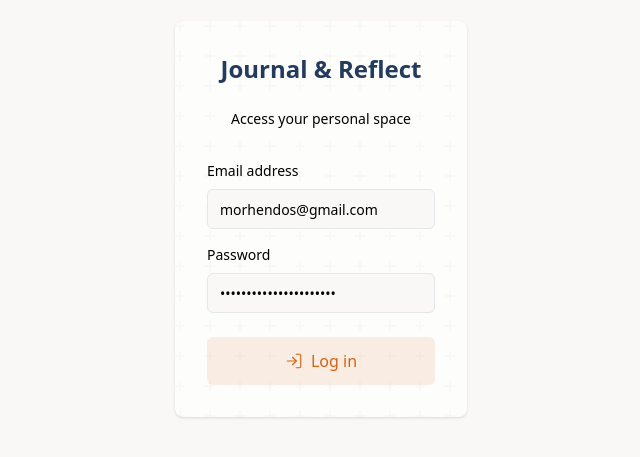
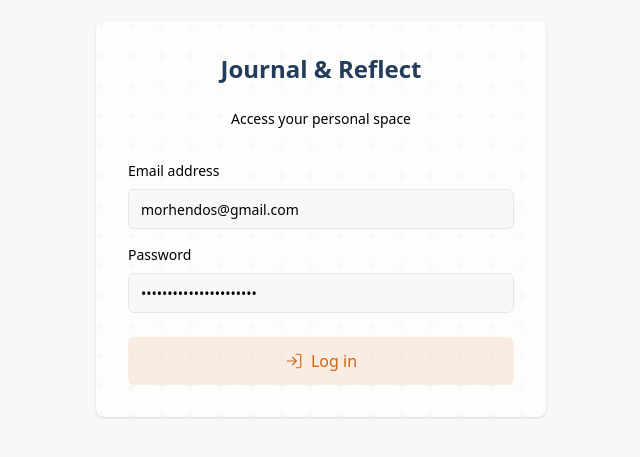
Before and after one commit to morhendos/quick-journal-app, a Next.js app: page /login in a window 1280 px wide. Shown: the part 181-638 px from the top of the page, without its empty margins (319-959 px from the left). Built offline with nearby package versions, Linux system fonts and the light colour scheme; no server answers.

Commit message:
feat: add min-width to login container

```diff
--- a/src/app/login/page.tsx
+++ b/src/app/login/page.tsx
@@ -90,7 +90,7 @@ export default function LoginPage() {
   return (
     <div className="min-h-screen bg-background transition-colors duration-200">
       <main className="container mx-auto h-screen px-3 py-4 sm:px-4 sm:py-12 max-w-6xl relative flex items-center justify-center">
-        <Section title="Journal & Reflect">
+        <Section title="Journal & Reflect" className="min-w-[450px]">
           <div className="w-full max-w-md mx-auto">
             <p className="text-muted-foreground text-sm mb-8 text-center">
               Access your personal space
```
